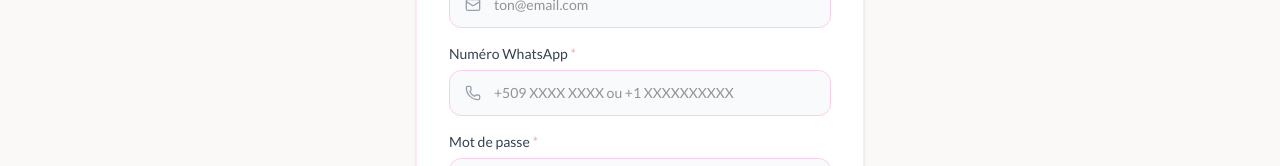
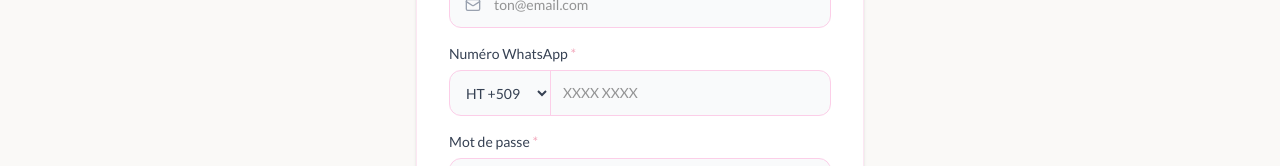
Before and after one commit to AlissaJP/BestieLipGloss, a Next.js app: page /inscription in a window 1280 px wide. Shown: the part 449-615 px from the top of the page. Built offline with nearby package versions, Linux system fonts and the light colour scheme.

Commit message:
feat:modification version critique v2

```diff
--- a/app/inscription/page.tsx
+++ b/app/inscription/page.tsx
@@ -4,19 +4,32 @@ import { useState } from 'react';
 import Link from 'next/link';
 import { useRouter } from 'next/navigation';
 import { motion } from 'framer-motion';
-import { Eye, EyeOff, Mail, Lock, User, Phone } from 'lucide-react';
+import { Eye, EyeOff, Mail, Lock, User } from 'lucide-react';
 import { useAuthStore } from '@/store/authStore';
 import { useCartStore } from '@/store/cartStore';
+
+const PAYS = [
+  { id: 'HT', code: '+509', drapeau: '🇭🇹', nom: 'Haïti' },
+  { id: 'US', code: '+1',   drapeau: '🇺🇸', nom: 'États-Unis' },
+  { id: 'CA', code: '+1',   drapeau: '🇨🇦', nom: 'Canada' },
+  { id: 'FR', code: '+33',  drapeau: '🇫🇷', nom: 'France' },
+  { id: 'MQ', code: '+596', drapeau: '🇲🇶', nom: 'Martinique' },
+  { id: 'GP', code: '+590', drapeau: '🇬🇵', nom: 'Guadeloupe' },
+  { id: 'DO', code: '+1',   drapeau: '🇩🇴', nom: 'Rép. Dominicaine' },
+  { id: 'BR', code: '+55',  drapeau: '🇧🇷', nom: 'Brésil' },
+  { id: 'GB', code: '+44',  drapeau: '🇬🇧', nom: 'Royaume-Uni' },
+];
 
 export default function InscriptionPage() {
   const [form, setForm] = useState({
     prenom: '',
     nom: '',
     email: '',
-    telephone: '',
     password: '',
     confirm: '',
   });
+  const [selectedPaysId, setSelectedPaysId] = useState('HT');
+  const [phoneNumber, setPhoneNumber] = useState('');
   const [showPassword, setShowPassword] = useState(false);
   const [isLoading, setIsLoading] = useState(false);
   const [error, setError] = useState('');
@@ -29,7 +42,7 @@ export default function InscriptionPage() {
 
   const handleSubmit = async (e: React.FormEvent) => {
     e.preventDefault();
-    if (!form.prenom || !form.email || !form.telephone || !form.password || !form.confirm) {
+    if (!form.prenom || !form.email || !phoneNumber.trim() || !form.password || !form.confirm) {
       setError('Veuillez remplir tous les champs obligatoires.');
       return;
     }
@@ -43,11 +56,13 @@ export default function InscriptionPage() {
     }
     setIsLoading(true);
     setError('');
+    const pays = PAYS.find((p) => p.id === selectedPaysId)!;
+    const fullPhone = `${pays.code} ${phoneNumber.trim()}`;
     await new Promise((r) => setTimeout(r, 900));
     login({
       name: form.prenom + (form.nom ? ' ' + form.nom : ''),
       email: form.email,
-      telephone: form.telephone,
+      telephone: fullPhone,
     });
     syncCartOnLogin();
     router.push('/');
@@ -129,15 +144,26 @@ export default function InscriptionPage() {
                 <label className="font-lato text-sm font-medium text-gray-700 block mb-1.5">
                   Numéro WhatsApp <span className="text-primary">*</span>
                 </label>
-                <div className="relative">
-                  <Phone size={16} className="absolute left-4 top-1/2 -translate-y-1/2 text-gray-400 pointer-events-none" />
+                <div className="flex border border-pink-200 rounded-xl overflow-hidden bg-gray-50 focus-within:border-primary transition-colors">
+                  <select
+                    value={selectedPaysId}
+                    onChange={(e) => setSelectedPaysId(e.target.value)}
+                    className="bg-transparent font-lato text-sm text-gray-700 pl-3 pr-2 py-3 outline-none border-r border-pink-200 cursor-pointer shrink-0"
+                    aria-label="Indicatif pays"
+                  >
+                    {PAYS.map((p) => (
+                      <option key={p.id} value={p.id}>
+                        {p.id} {p.code}
+                      </option>
+                    ))}
+                  </select>
                   <input
                     type="tel"
-                    value={form.telephone}
-                    onChange={update('telephone')}
-                    placeholder="+509 XXXX XXXX ou +1 XXXXXXXXXX"
-                    className="w-full pl-11 pr-4 py-3 border border-pink-200 rounded-xl font-lato text-sm outline-none focus:border-primary bg-gray-50 transition-colors"
-                    autoComplete="tel"
+                    value={phoneNumber}
+                    onChange={(e) => setPhoneNumber(e.target.value)}
+                    placeholder="XXXX XXXX"
+                    className="flex-1 px-3 py-3 font-lato text-sm outline-none bg-transparent min-w-0"
+                    autoComplete="tel-national"
                   />
                 </div>
               </div>
```
